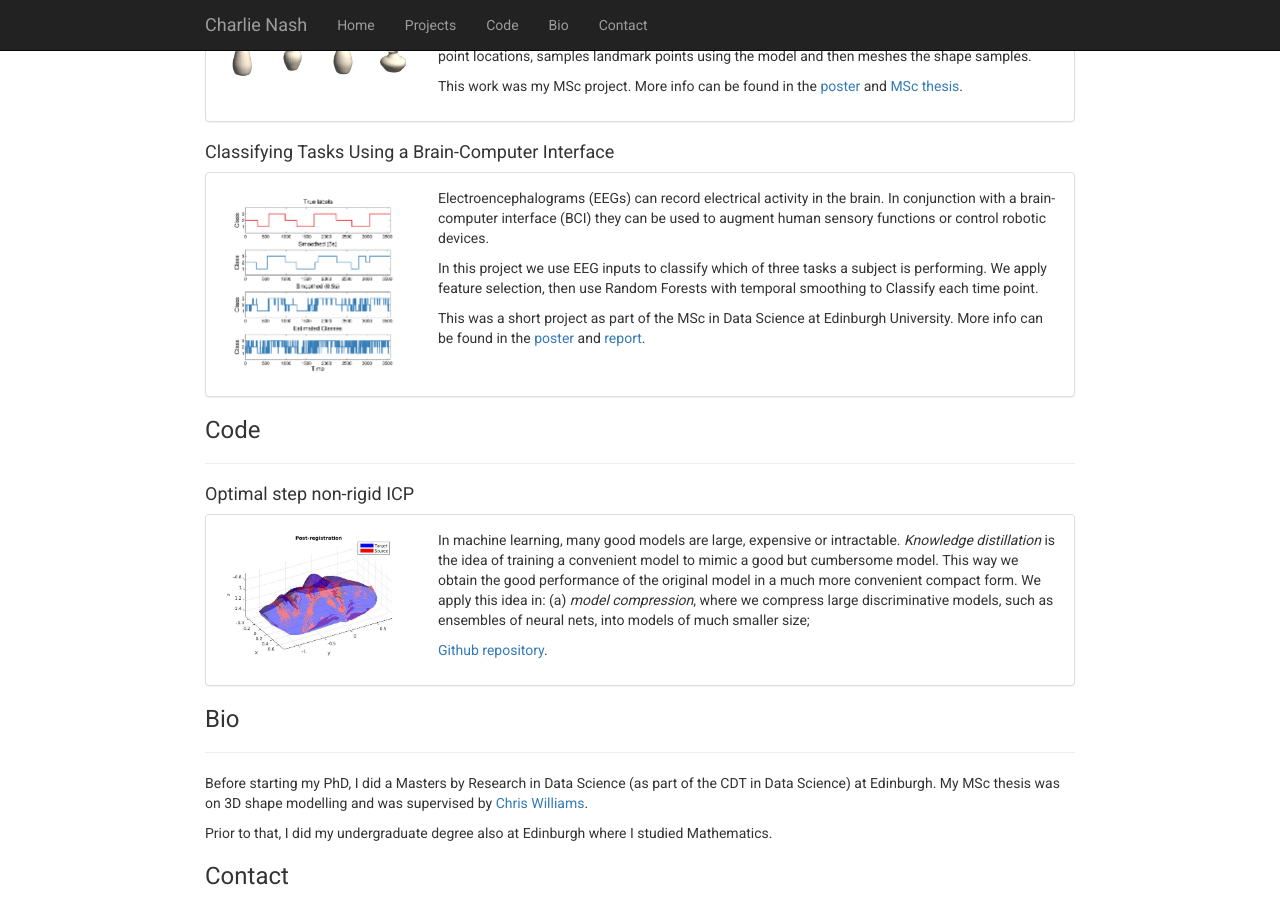
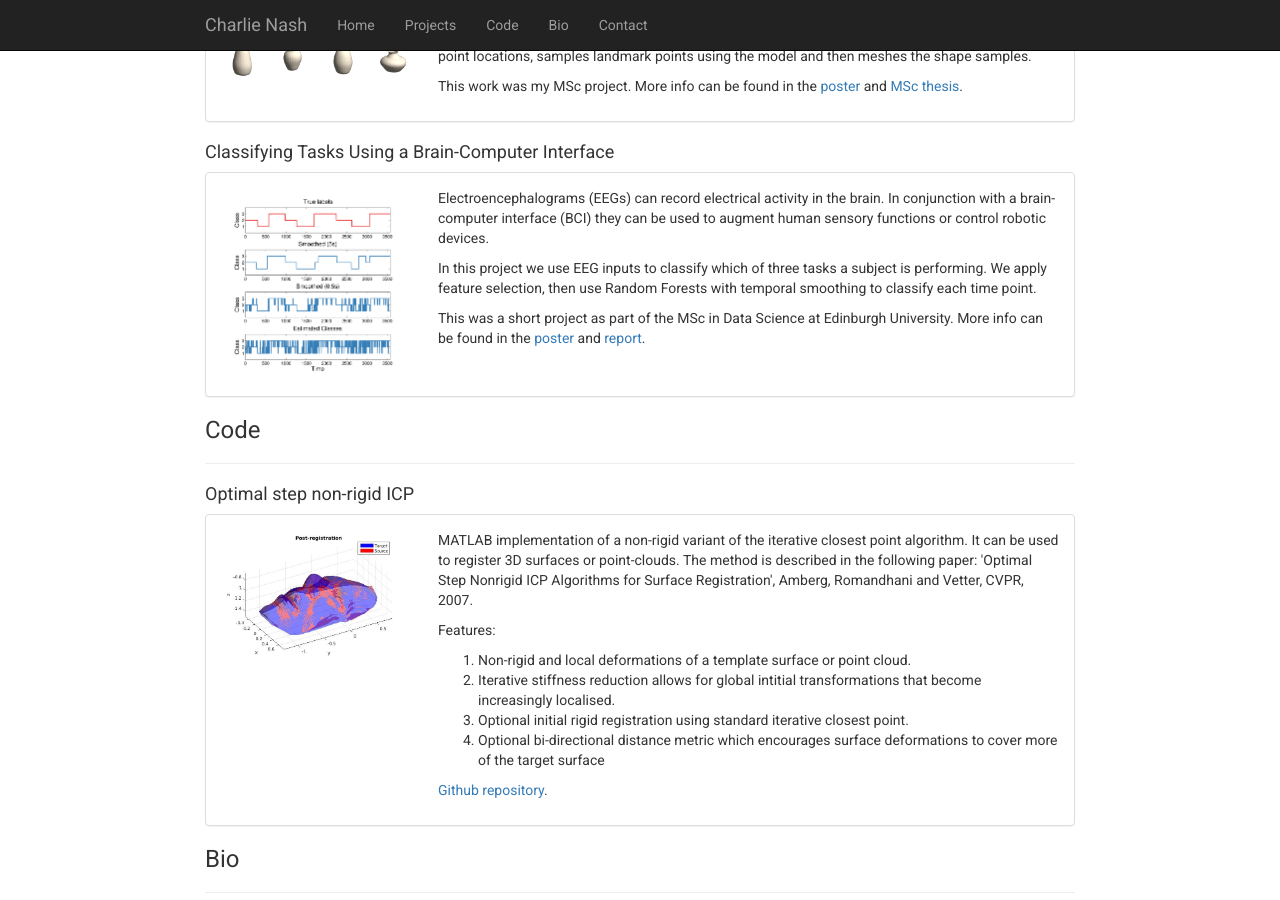
Before and after one commit to charlienash/charlienash.github.io, a Jekyll site: the page index.html, which Jekyll copies as it is, in a window 1280 px wide and 900 px high, scrolled down 506 px. Built offline with Jekyll 4.4.1, drawn with Linux system fonts in a browser that asks for light colours; nearby versions of some CDN libraries; library files that are not in the unit come from our copies.

Commit message:
Update index.html

```diff
--- a/index.html
+++ b/index.html
@@ -138,7 +138,7 @@
 							Electroencephalograms (EEGs) can record electrical activity in the brain. In conjunction with a brain-computer interface (BCI) they can be used to augment human sensory functions or control robotic devices.
 						</p>
 						<p>
-							In this project we use EEG inputs to classify which of three tasks a subject is performing. We apply feature selection, then use Random Forests with temporal smoothing to Classify each time point.
+							In this project we use EEG inputs to classify which of three tasks a subject is performing. We apply feature selection, then use Random Forests with temporal smoothing to classify each time point.
 						</p>
 						<p>
 							This was a short project as part of the MSc in Data Science at Edinburgh University. More info can be found in the <a href="assets/docs/bciPoster.pdf">poster</a> and <a href="assets/docs/bciReport.pdf">report</a>.
@@ -158,7 +158,27 @@
 					</div>
 					<div class="col-xs-9">
 						<p>
-							In machine learning, many good models are large, expensive or intractable. <em>Knowledge distillation</em> is the idea of training a convenient model to mimic a good but cumbersome model. This way we obtain the good performance of the original model in a much more convenient compact form. We apply this idea in: (a) <em>model compression</em>, where we compress large discriminative models, such as ensembles of neural nets, into models of much smaller size;
+							MATLAB implementation of a non-rigid variant of the iterative closest point algorithm. It can be used to register 3D surfaces or point-clouds. The method is described in the following paper:
+
+							'Optimal Step Nonrigid ICP Algorithms for Surface Registration', Amberg, Romandhani and Vetter, CVPR, 2007.
+						</p>
+						<p>
+							Features:
+							<ol>
+
+								<li>
+									Non-rigid and local deformations of a template surface or point cloud.
+								</li>
+								<li>
+									Iterative stiffness reduction allows for global intitial transformations that become increasingly localised.
+								</li>
+								<li>
+									Optional initial rigid registration using standard iterative closest point.
+								</li>
+								<li>
+									Optional bi-directional distance metric which encourages surface deformations to cover more of the target surface
+								</li>
+							</ol>
 						</p>
 						<p>
 							<a href="https://github.com/charlienash/nricp"> Github repository</a>.
```
